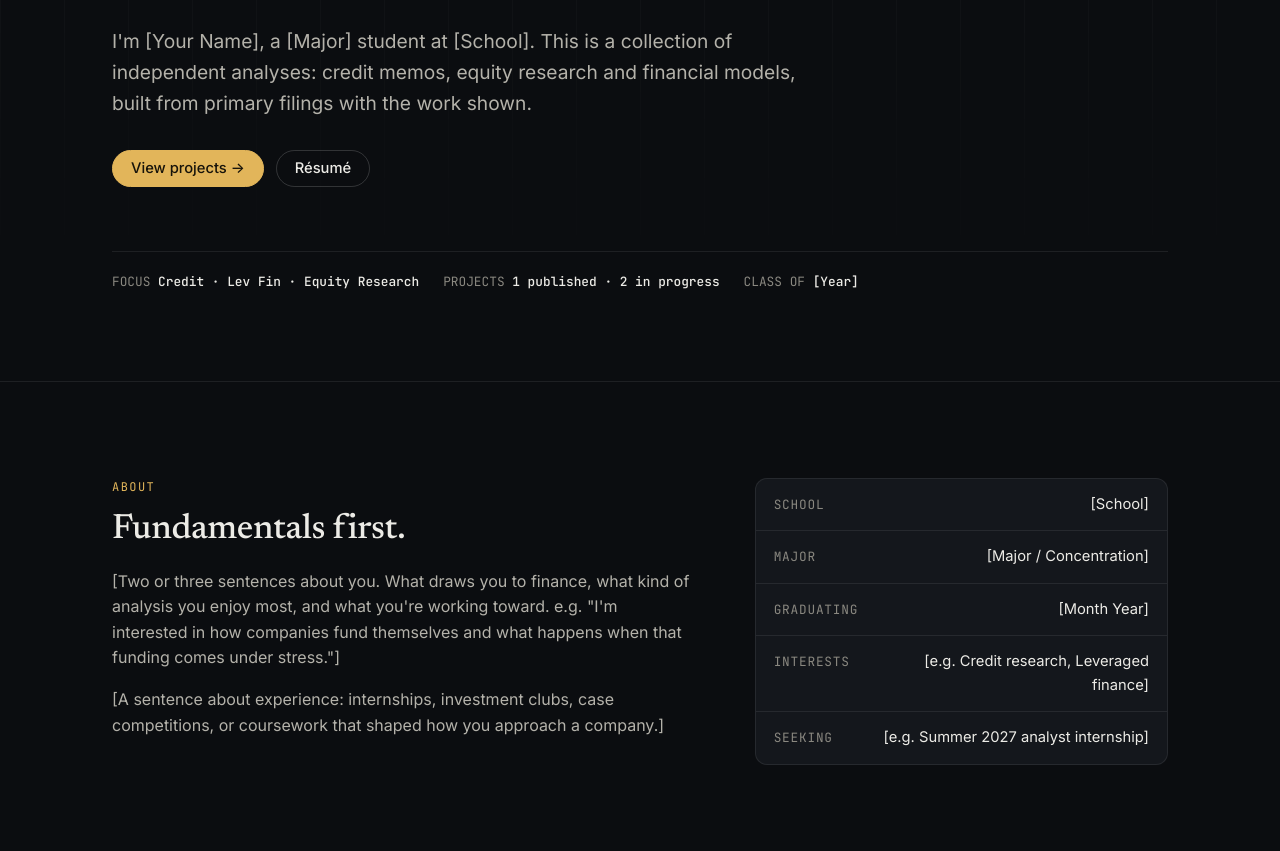
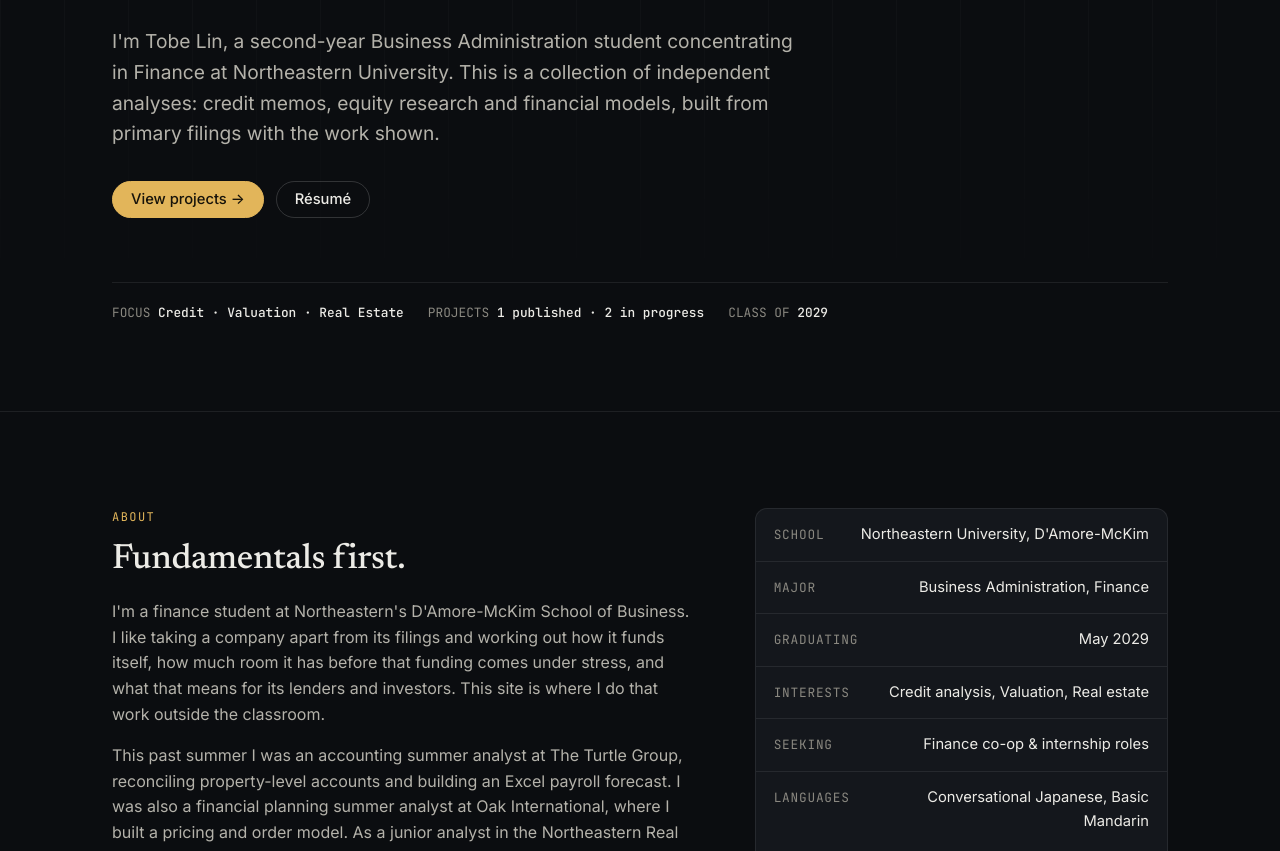
Before and after one commit to tobelin1201/tobelin1201.github.io, a plain HTML site: page index.html in a window 1280 px wide. Shown: the part 361-1212 px from the top of the page. Drawn offline with Linux system fonts and the light colour scheme.

Commit message:
Add Tobe Lin's details, resume and contact links
Co-Authored-By: Claude Opus 5.5 <noreply@anthropic.com>
Claude-Session: https://claude.ai/code/session_01AKxCgtcHpJRxnW82Jmyyht

```diff
--- a/index.html
+++ b/index.html
@@ -3,8 +3,8 @@
 <head>
   <meta charset="utf-8">
   <meta name="viewport" content="width=device-width, initial-scale=1">
-  <title>[Your Name] · Finance Portfolio</title>
-  <meta name="description" content="Credit analysis, equity valuation and financial modeling projects by [Your Name].">
+  <title>Tobe Lin · Finance Portfolio</title>
+  <meta name="description" content="Credit analysis, equity valuation and financial modeling projects by Tobe Lin, finance student at Northeastern University.">
   <meta name="theme-color" content="#0b0d10">
   <link rel="icon" href="assets/img/favicon.svg" type="image/svg+xml">
   <link rel="preconnect" href="https://fonts.googleapis.com">
@@ -17,7 +17,7 @@
 
   <header class="nav">
     <div class="container nav-inner">
-      <a class="brand" href="#top">[Your Name]<span>_</span></a>
+      <a class="brand" href="#top">Tobe Lin<span>_</span></a>
       <button class="nav-toggle" aria-expanded="false" aria-controls="nav-links">Menu</button>
       <ul class="nav-links" id="nav-links">
         <li><a href="#about">About</a></li>
@@ -35,18 +35,18 @@
         <span class="eyebrow">Finance portfolio</span>
         <h1>Credit, valuation &amp; modeling, shown in full.</h1>
         <p class="lede">
-          I'm [Your Name], a [Major] student at [School]. This is a collection of independent
-          analyses: credit memos, equity research and financial models, built from primary filings
-          with the work shown.
+          I'm Tobe Lin, a second-year Business Administration student concentrating in Finance at
+          Northeastern University. This is a collection of independent analyses: credit memos, equity
+          research and financial models, built from primary filings with the work shown.
         </p>
         <div class="hero-actions">
           <a class="btn btn-primary" href="#projects">View projects →</a>
           <a class="btn" href="assets/resume.pdf" target="_blank" rel="noopener">Résumé</a>
         </div>
         <div class="ticker" aria-label="Quick facts">
-          <span>FOCUS <b>Credit · Lev Fin · Equity Research</b></span>
+          <span>FOCUS <b>Credit · Valuation · Real Estate</b></span>
           <span>PROJECTS <b>1 published · 2 in progress</b></span>
-          <span>CLASS OF <b>[Year]</b></span>
+          <span>CLASS OF <b>2029</b></span>
         </div>
       </div>
     </section>
@@ -58,21 +58,26 @@
           <span class="eyebrow">About</span>
           <h2>Fundamentals first.</h2>
           <p>
-            [Two or three sentences about you. What draws you to finance, what kind of analysis you
-            enjoy most, and what you're working toward. e.g. "I'm interested in how companies fund
-            themselves and what happens when that funding comes under stress."]
+            I'm a finance student at Northeastern's D'Amore-McKim School of Business. I like
+            taking a company apart from its filings and working out how it funds itself, how much
+            room it has before that funding comes under stress, and what that means for its lenders and
+            investors. This site is where I do that work outside the classroom.
           </p>
           <p>
-            [A sentence about experience: internships, investment clubs, case competitions,
-            or coursework that shaped how you approach a company.]
+            This past summer I was an accounting summer analyst at The Turtle Group, reconciling
+            property-level accounts and building an Excel payroll forecast. I was also a financial planning
+            summer analyst at Oak International, where I built a pricing and order model. As a junior analyst
+            in the Northeastern Real Estate Club, I underwrote real estate investments and built DCF models
+            alongside Zanzibar Capital.
           </p>
         </div>
         <ul class="facts">
-          <li><span>School</span><span>[School]</span></li>
-          <li><span>Major</span><span>[Major / Concentration]</span></li>
-          <li><span>Graduating</span><span>[Month Year]</span></li>
-          <li><span>Interests</span><span>[e.g. Credit research, Leveraged finance]</span></li>
-          <li><span>Seeking</span><span>[e.g. Summer 2027 analyst internship]</span></li>
+          <li><span>School</span><span>Northeastern University, D'Amore-McKim</span></li>
+          <li><span>Major</span><span>Business Administration, Finance</span></li>
+          <li><span>Graduating</span><span>May 2029</span></li>
+          <li><span>Interests</span><span>Credit analysis, Valuation, Real estate</span></li>
+          <li><span>Seeking</span><span>Finance co-op &amp; internship roles</span></li>
+          <li><span>Languages</span><span>Conversational Japanese, Basic Mandarin</span></li>
         </ul>
       </div>
     </section>
@@ -167,6 +172,7 @@
               <li>Liquidity &amp; maturity profiles</li>
               <li>Capital structure &amp; recovery</li>
               <li>Rating methodology</li>
+              <li>Real estate underwriting (NOI, cap rates)</li>
             </ul>
           </div>
           <div class="skill">
@@ -190,9 +196,9 @@
           <div class="skill">
             <h3>Tools</h3>
             <ul>
-              <li>Excel / PowerPoint</li>
-              <li>[Bloomberg / CapIQ / FactSet]</li>
-              <li>[Python / SQL]</li>
+              <li>Excel, Word, PowerPoint</li>
+              <li>Rent Manager</li>
+              <li>Shopify, Adobe Photoshop / Premiere Pro</li>
               <li>SEC EDGAR filings</li>
             </ul>
           </div>
@@ -205,10 +211,10 @@
       <div class="container">
         <span class="eyebrow">Contact</span>
         <h2>Let's talk.</h2>
-        <p>Open to internship and analyst opportunities in credit, leveraged finance and research.</p>
+        <p>Open to finance co-op and internship opportunities. The fastest way to reach me is email or LinkedIn.</p>
         <div class="hero-actions">
-          <a class="btn btn-primary" href="mailto:[your.email@example.com]">Email me</a>
-          <a class="btn" href="https://www.linkedin.com/in/[your-handle]" target="_blank" rel="noopener">LinkedIn</a>
+          <a class="btn btn-primary" href="mailto:tobelin1201@gmail.com">Email me</a>
+          <a class="btn" href="https://www.linkedin.com/in/tobelin/" target="_blank" rel="noopener">LinkedIn</a>
           <a class="btn" href="https://github.com/tobelin1201" target="_blank" rel="noopener">GitHub</a>
         </div>
       </div>
@@ -217,7 +223,7 @@
 
   <footer class="footer">
     <div class="container">
-      <span>© <span data-year>2026</span> [Your Name]</span>
+      <span>© <span data-year>2026</span> Tobe Lin</span>
       <span>Independent analysis for educational purposes. Not investment advice.</span>
     </div>
   </footer>
```
Also changed, not shown: projects/ford-credit-analysis.html (+3 -3 lines), projects/project-template.html (+3 -3 lines), 1 other file.
